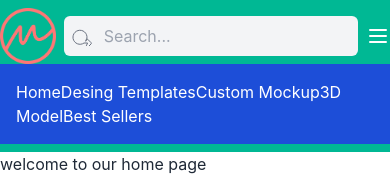
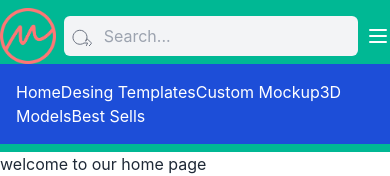
Before and after one commit to ataurwd/Ecommerch-Team, a React (Vite) app: page / in a window 390 px wide. Both pictures are taken after a click on the button 378 px from the left and 35 px from the top of the page. Shown: the top 176 px of the page. Built offline with nearby package versions, Linux system fonts and the light colour scheme; no server answers.

Commit message:
update navbar

```diff
--- a/src/components/Navbar.jsx
+++ b/src/components/Navbar.jsx
@@ -77,8 +77,8 @@ const Navbar = () => {
           <NavLink to={"/custom-mockup"} className="text-white">
             Custom Mockup
           </NavLink>
-          <NavLink className="text-white">3D Model</NavLink>
-          <NavLink className="text-white">Best Sellers</NavLink>
+          <NavLink className="text-white">3D Models</NavLink>
+          <NavLink className="text-white">Best Sells</NavLink>
         </div>
       )}
 
```
